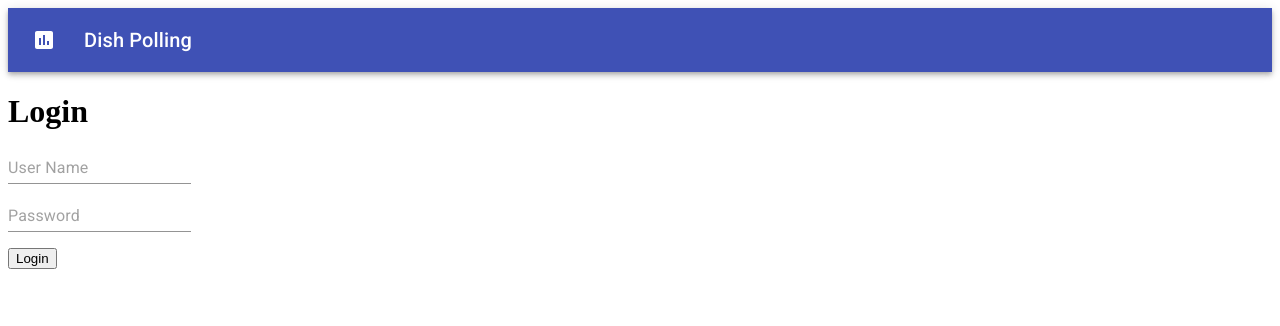
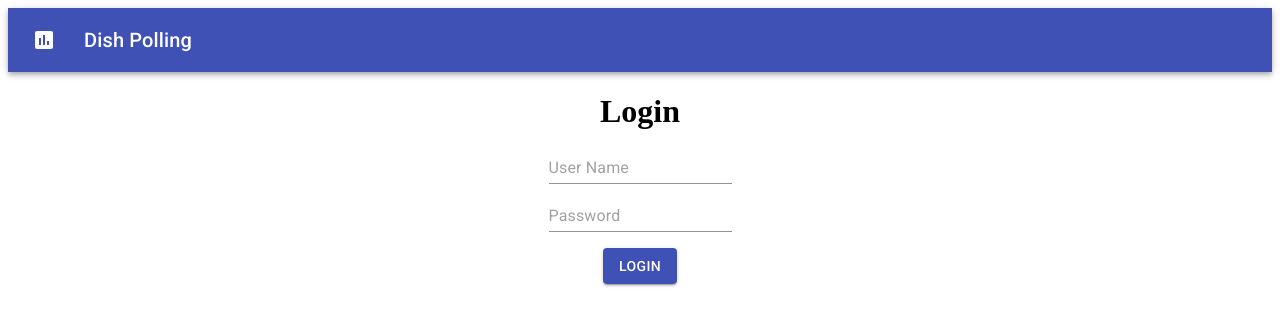
Before and after one commit to SomashekarGowdaS/Dish-Polling, a React (Create React App) app: page / in a window 1280 px wide. Shown: the top 326 px of the page. Built offline with nearby package versions, Linux system fonts and the light colour scheme.

Commit message:
ui changes

```diff
--- a/src/components/Card/index.js
+++ b/src/components/Card/index.js
@@ -11,6 +11,8 @@ import Typography from '@material-ui/core/Typography';
 const useStyles = makeStyles({
     root: {
         maxWidth: 345,
+        display: 'inline-block',
+        margin: '10px'
     },
 });
 
--- a/src/components/FormFields/index.js
+++ b/src/components/FormFields/index.js
@@ -1,8 +1,16 @@
 import React, { Fragment } from 'react'
 import { Controller } from "react-hook-form";
 import { Input } from "@material-ui/core";
+import { makeStyles } from '@material-ui/core/styles';
+
+const useStyles = makeStyles({
+    errorMessage: {
+        color: 'red'
+    },
+});
 
 const FormFields = (props) => {
+    const classes = useStyles();
     const { type, name, placeholder, register, error, label, options, control } = props;
     const getField = () => {
         switch (type) {
@@ -10,7 +18,7 @@ const FormFields = (props) => {
                 <Fragment>
                     <textarea name={name} placeholder={placeholder} ref={register} ></textarea>
                     {error && (
-                        <p>{error.message}</p>
+                        <p className={classes.errorMessage} >{error.message}</p>
                     )}
                 </Fragment>
             )
@@ -24,7 +32,7 @@ const FormFields = (props) => {
                         })}
                     </select> <br />
                     {error && (
-                        <p>{error.message}</p>
+                        <p className={classes.errorMessage} >{error.message}</p>
                     )}
                 </Fragment>
             )
@@ -39,7 +47,7 @@ const FormFields = (props) => {
                         placeholder={placeholder}
                     />
                     {error && (
-                        <p>{error.message}</p>
+                        <p className={classes.errorMessage} >{error.message}</p>
                     )}
                 </Fragment>
             )
--- a/src/containers/Login/index.js
+++ b/src/containers/Login/index.js
@@ -3,6 +3,8 @@ import { useDispatch } from 'react-redux';
 import { useForm } from "react-hook-form";
 import * as yup from "yup";
 import { yupResolver } from '@hookform/resolvers/yup';
+import { makeStyles } from '@material-ui/core/styles';
+import Button from '@material-ui/core/Button';
 import { startLogin } from '../../actions/loginActions';
 import FormFields from '../../components/FormFields';
 
@@ -11,7 +13,14 @@ const schema = yup.object().shape({
     password: yup.string().required('*Enter Password')
 });
 
+const useStyles = makeStyles({
+    root: {
+        textAlign: 'center'
+    },
+});
+
 const Login = (props) => {
+    const classes = useStyles();
     const dispatch = useDispatch();
     const { register, handleSubmit, errors, control } = useForm({
         resolver: yupResolver(schema),
@@ -30,13 +39,15 @@ const Login = (props) => {
     }
 
     return (
-        <div>
+        <div className={classes.root} >
             <h1> Login </h1>
             <form onSubmit={handleSubmit(onSubmit)} >
                 {formFields.map(field => (
                     <FormFields key={field.name} {...field} />
                 ))}
-                <input type="submit" value="Login" />
+                <Button variant="contained" color="primary" type="submit">
+                    Login
+                </Button>
             </form>
         </div>
     )
--- a/src/containers/Polls/AddDish/index.js
+++ b/src/containers/Polls/AddDish/index.js
@@ -3,7 +3,9 @@ import { useForm } from "react-hook-form";
 import * as yup from "yup";
 import { yupResolver } from '@hookform/resolvers/yup';
 import Camera from 'react-html5-camera-photo';
+import { makeStyles } from '@material-ui/core/styles';
 import 'react-html5-camera-photo/build/css/index.css';
+import Button from '@material-ui/core/Button';
 import FormFields from '../../../components/FormFields';
 import { v4 } from 'uuid';
 import { useDispatch, useSelector } from 'react-redux';
@@ -16,7 +18,14 @@ const schema = yup.object().shape({
     dishTwoDescription: yup.string().required('*Enter Description')
 });
 
+const useStyles = makeStyles({
+    root: {
+        textAlign: 'center'
+    },
+});
+
 const AddDish = (props) => {
+    const classes = useStyles();
     const { register, handleSubmit, errors, control } = useForm({
         resolver: yupResolver(schema),
     });
@@ -85,12 +94,12 @@ const AddDish = (props) => {
     }
 
     return (
-        <div>
+        <div className={classes.root} >
             { selectedUserDishes.length >= 2 ? (
                 <p> Maximum number of dishes added </p>
             ) : (
                 <div>
-                    <h3> Add Dish </h3>
+                    <h1> Add Dish </h1>
                     <form onSubmit={handleSubmit(onSubmit)} >
                         {enableCameraforDishOne ? (
                             <Camera
@@ -98,10 +107,12 @@ const AddDish = (props) => {
                             />
                         ) : (
                             <div>
-                                <img alt="dish1" src={imgSrcDishOne} width="100" height="100" />
-                                <button onClick={() => {
+                                { imgSrcDishOne && <img alt="dish1" src={imgSrcDishOne} width="100" height="100" />}
+                                <Button variant="contained" onClick={() => {
                                     setEnableCameraforDishOne(true);
-                                }} >Take Photo</button>
+                                }} >
+                                    Take Photo
+                                </Button>
                             </div>
                         )}
                         {formFieldsForDishOne.map(field => (
@@ -115,10 +126,12 @@ const AddDish = (props) => {
                             />
                         ) : (
                             <div>
-                                <img alt="dish2" src={imgSrcDishTwo} width="100" height="100" />
-                                <button onClick={() => {
+                                { imgSrcDishTwo && <img alt="dish2" src={imgSrcDishTwo} width="100" height="100" />}
+                                <Button variant="contained" onClick={() => {
                                     setEnableCameraforDishTwo(true);
-                                }} >Take Photo</button>
+                                }} >
+                                    Take Photo
+                                </Button>
                             </div>
                         )}
                         {formFieldsForDishTwo.map(field => (
@@ -126,7 +139,9 @@ const AddDish = (props) => {
                                 <FormFields {...field} />
                             </div>
                         ))}
-                        <input type="submit" value="Submit Dishes" />
+                        <Button variant="contained" color="primary" type="submit">
+                            Submit Dishes
+                        </Button>
                     </form>
                 </div>
             )}
--- a/src/containers/Polls/VoteDishes/index.js
+++ b/src/containers/Polls/VoteDishes/index.js
@@ -1,9 +1,21 @@
 import React, { useState } from 'react'
 import { useDispatch, useSelector } from 'react-redux'
+import Button from '@material-ui/core/Button';
+import { makeStyles } from '@material-ui/core/styles';
 import { startUpdateDishes } from '../../../actions/dishesActions';
 import Card from '../../../components/Card'
 
+const useStyles = makeStyles({
+    root: {
+        textAlign: 'center'
+    },
+    block: {
+        display: 'block'
+    }
+});
+
 const VoteDishes = (props) => {
+    const classes = useStyles();
     const dispatch = useDispatch()
     const dishesState = useSelector((state) => {
         return state.dishes;
@@ -59,7 +71,8 @@ const VoteDishes = (props) => {
             delete dishesClone[index].assignedPoint
         });
 
-        dispatch(startUpdateDishes(dishesClone))
+        dispatch(startUpdateDishes(dishesClone));
+        alert('Selections Submitted');
     }
 
     const handleChange = (value, dishId) => {
@@ -101,13 +114,19 @@ const VoteDishes = (props) => {
             { dishes.length === 0 ? (
                 <p> No Dishes Available </p>
             ) : (
-                <div>
-                    {dishes.map(dish => {
-                        return <Card dish={dish} checkIfVoted={checkIfVoted} options={options} isCurrentUserVoted={isCurrentUserVoted} handleChange={handleChange} />
-                    })}
-                    <button onClick={() => onSubmit()}>Submit</button>
-                    <button onClick={() => toggleEdit()}>Edit</button>
-                </div>
+                <>
+                    <div className={classes.block} >
+                        {dishes.map(dish => {
+                            return <Card dish={dish} checkIfVoted={checkIfVoted} options={options} isCurrentUserVoted={isCurrentUserVoted} handleChange={handleChange} />
+                        })}
+                    </div>
+                    <Button variant="contained" color="primary" onClick={() => onSubmit()} >
+                        Submit
+                    </Button>
+                    <Button variant="contained" onClick={() => toggleEdit()} >
+                        Edit
+                    </Button>
+                </>
             )}
         </div>
     )
--- a/src/containers/Polls/index.js
+++ b/src/containers/Polls/index.js
@@ -1,5 +1,6 @@
 import React from 'react'
 import { useDispatch, useSelector } from 'react-redux';
+import Button from '@material-ui/core/Button';
 import { startCreatePoll, startEndPoll } from '../../actions/pollActions';
 import AddDish from './AddDish';
 import VoteDishes from './VoteDishes';
@@ -33,12 +34,16 @@ const PollsContainer = (props) => {
                 poll.pollCreated ? (
                     <div>
                         <p> Poll Created </p>
-                        { poll.createdBy === loggedUser.userId && <button onClick={handleEndPoll} > End Poll </button>}
+                        { poll.createdBy === loggedUser.userId && <Button variant="contained" color="secondary" onClick={handleEndPoll} >
+                            End Poll
+                        </Button>}
                         <AddDish />
                     </div>
                 ) : (
                     <div>
-                        <button onClick={handleCreatePoll} > Create Poll </button>
+                        <Button variant="contained" color="secondary" onClick={handleCreatePoll} >
+                            Create Poll
+                        </Button>
                         <p> Create poll to add dishes </p>
                     </div>
                 )
--- a/src/containers/Results/index.js
+++ b/src/containers/Results/index.js
@@ -1,9 +1,26 @@
 import React from 'react'
 import { useSelector } from 'react-redux'
 import * as _ from 'lodash'
+import { makeStyles } from '@material-ui/core/styles';
 import Card from '../../components/Card'
 
+const useStyles = makeStyles({
+    root: {
+        textAlign: 'center'
+    },
+    inlineBlock: {
+        display: 'inline-block'
+    },
+    block: {
+        display: 'block'
+    },
+    colorGreen: {
+        color: 'green'
+    }
+});
+
 const Results = (props) => {
+    const classes = useStyles();
     const dishesState = useSelector((state) => {
         return state.dishes;
     });
@@ -39,18 +56,18 @@ const Results = (props) => {
     }
 
     return (
-        <div>
+        <div >
             { dishesState.length === 0 ? (
                 <h1> No Dishes Added </h1>
             ) : (
-                <>
+                <div className={classes.block} >
                     { getSortedDishes().map(dish => {
-                        return <div key={dish.dishId} >
-                            {isSelectedByUser(dish) && <p> your selection </p>}
+                        return <div key={dish.dishId} className={classes.inlineBlock} >
+                            {isSelectedByUser(dish) && <p className={classes.colorGreen} > *your selection </p>}
                             <Card dish={dish} isResult />
                         </div>
                     })}
-                </>
+                </div>
             )}
         </div>
     )
```
